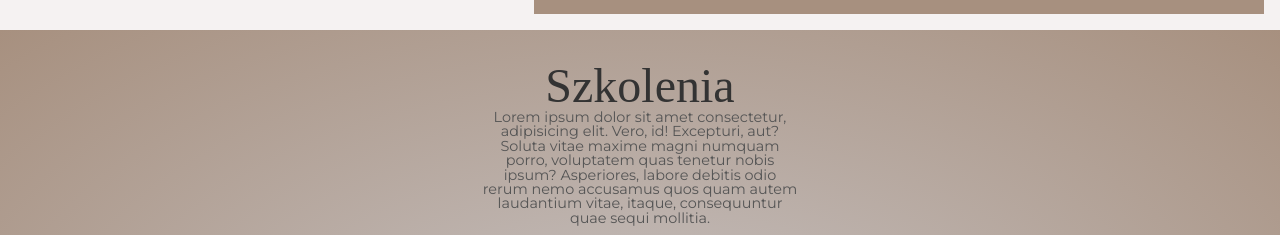
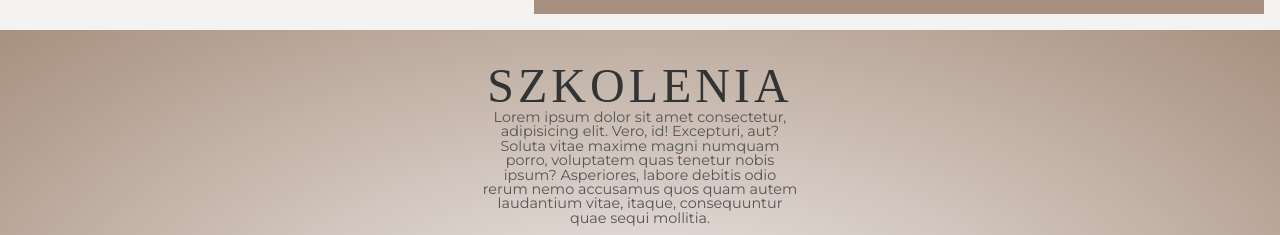
Before and after one commit to augustynd02/sk, a website built with Vite: page index.html in a window 1280 px wide. Shown: the part 764-999 px from the top of the page. Built offline with nearby package versions, Linux system fonts and the light colour scheme.

Commit message:
style: adjust offer styling

```diff
--- a/src/styles/offer.scss
+++ b/src/styles/offer.scss
@@ -7,7 +7,7 @@
     align-items: center;
 
     background-color: var(--color-primary-100);
-    background: radial-gradient(rgb(199, 194, 194), var(--color-primary-400));
+    background: radial-gradient(var(--color-background), var(--color-primary-400));
 
     color: white;
 }
@@ -18,6 +18,8 @@
 
     h2 {
         font-size: 3em;
+        text-transform: uppercase;
+        letter-spacing: 4px;
     }
 
     p {
@@ -44,10 +46,10 @@
 
     background-color: var(--color-background);
     box-shadow: rgba(50, 50, 93, 0.25) 0px 2px 5px -1px, rgba(0, 0, 0, 0.3) 0px 1px 3px -1px;
-    transition: 0.2s;
+    transition: 0.2s ease-in-out;
     &:hover {
         box-shadow: rgba(50, 50, 93, 0.25) 0px 6px 12px -2px, rgba(0, 0, 0, 0.3) 0px 3px 7px -3px;
-        transform: scale(1.05);
+        transform: translateY(-10px);
     }
 }
 
```
